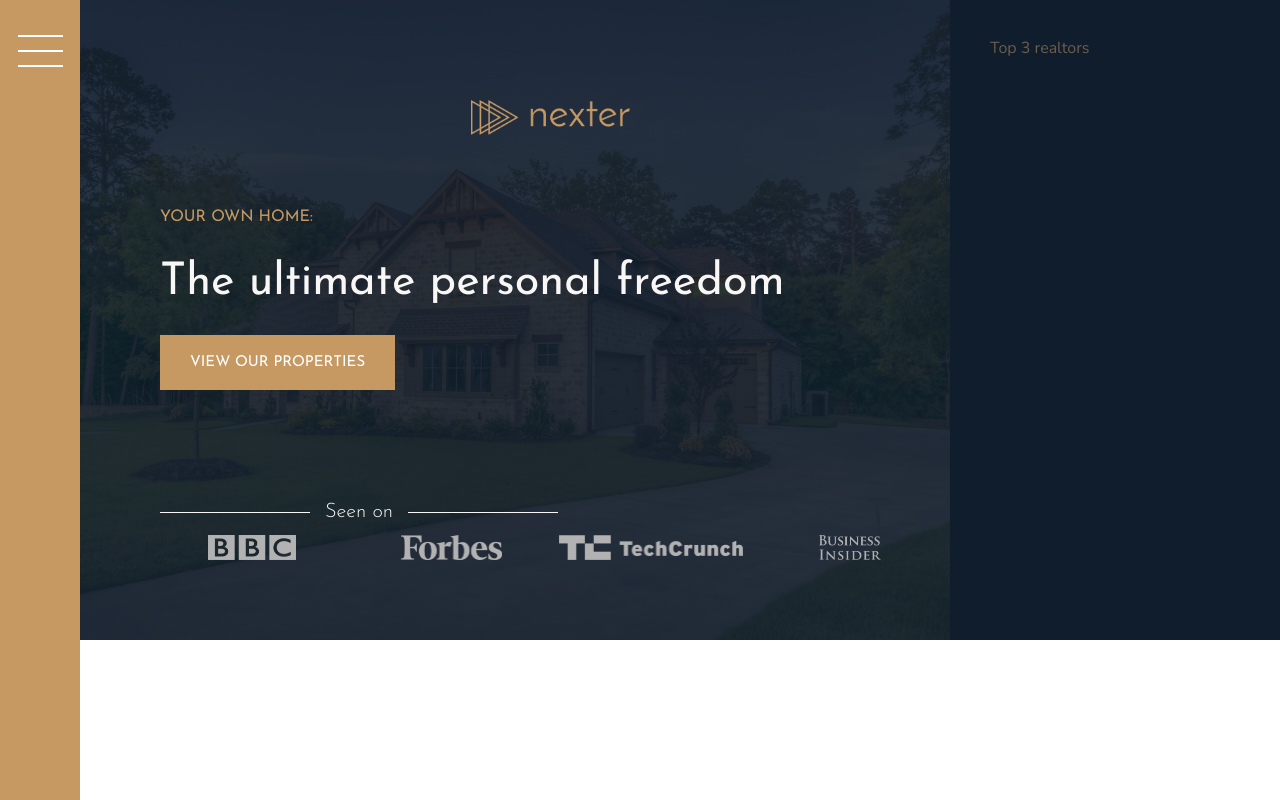
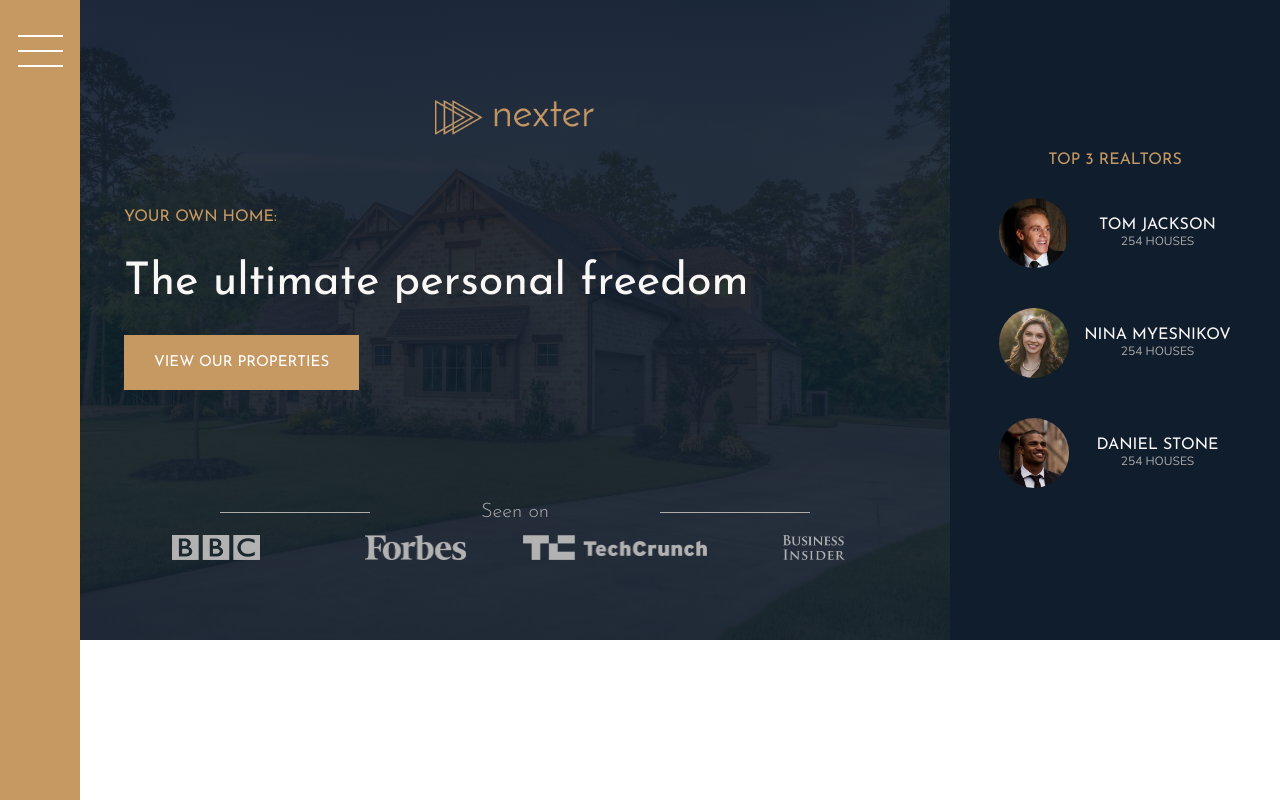
Before and after one commit to ruslancik/nexter, a website: page index.html in a window 1280 px wide. Shown: the top 800 px of the page. Drawn offline with nearby package versions, Linux system fonts and the light colour scheme.

Commit message:
header finish

```diff
--- a/index.html
+++ b/index.html
@@ -31,7 +31,27 @@
         </header>
 
         <div class="realtors">
-            Top 3 realtors
+            <h3 class="heading-3 mb-md">Top 3 realtors</h3>
+            <div class="realtors__list">
+                <img src="img/realtor-1.jpeg" alt="Realtor 1" class="realtors__img">
+                <div class="realtors__detail">
+                    <h4 class="heading-4 heading-4--light">Tom Jackson</h4>
+                    <p class="realtors__sold">254 houses</p>
+                </div>
+
+                <img src="img/realtor-2.jpeg" alt="Realtor 2" class="realtors__img">
+                <div class="realtors__detail">
+                    <h4 class="heading-4 heading-4--light">Nina Myesnikov</h4>
+                    <p class="realtors__sold">254 houses</p>
+                </div>
+
+                <img src="img/realtor-3.jpeg" alt="Realtor 3" class="realtors__img">
+                <div class="realtors__detail">
+                    <h4 class="heading-4 heading-4--light">Daniel Stone</h4>
+                    <p class="realtors__sold">254 houses</p>
+                </div>
+
+            </div>
         </div>
 
         <section class="features">
--- a/sass/_header.scss
+++ b/sass/_header.scss
@@ -11,7 +11,7 @@
     display: grid;
     grid-template-rows: 1fr min-content 6rem 1fr;
     grid-template-columns: max-content;
-    justify-items: start;
+    justify-content: center;
     grid-row-gap: 1.5rem;
 
     &__logo {
@@ -31,18 +31,21 @@
         color: $color-grey-light-1;
         font-family: $font-display;
         font-size: 2rem;
+        filter: brightness(70%);
         display: grid;
+        grid-template-rows: 1fr;
         grid-template-columns: 1fr max-content 1fr;
         grid-column-gap: 1.5rem;
+        align-items: center;
         justify-items: center;
-        align-items: center;
+
 
         &::before,
         &::after {
+            display: block;
             content: "";
             height: 1px;
             width: 15rem;
-            display: block;
             background-color: currentColor;
         }
 
--- a/sass/_realtors.scss
+++ b/sass/_realtors.scss
@@ -1,4 +1,37 @@
 .realtors {
     background-color: $color-secondary;
+    padding: 3rem;
     grid-column: col-start 7 / full-end;
+    display: grid;
+    align-content: center;
+    justify-content: center;
+    text-align: center;
+
+
+    &__list {
+    display: grid;
+    grid-template-columns: min-content max-content;
+    grid-row-gap: 5vh;
+    grid-column-gap: 1.5rem;
+    align-items: center;
+    justify-items: center;
+
+    }
+    &__img {
+        height: 7rem;
+        border-radius: 50%;
+    }
+
+    &__detail {
+        display: grid;
+        grid-template-rows: 1fr 1fr;
+
+    }
+
+    &__sold {
+        text-transform: uppercase;
+        color: $color-grey-light-2;
+        font-size: 1.2rem;
+
+    }
 }
```
Also changed, not shown: css/main.css, css/minify/main.css, css/prefix/main.css.
